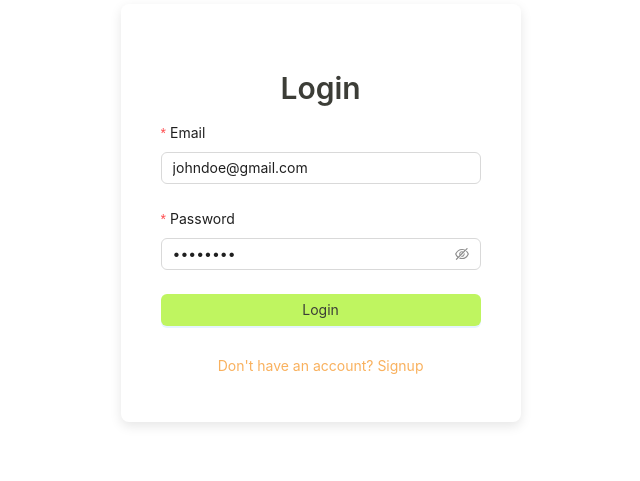
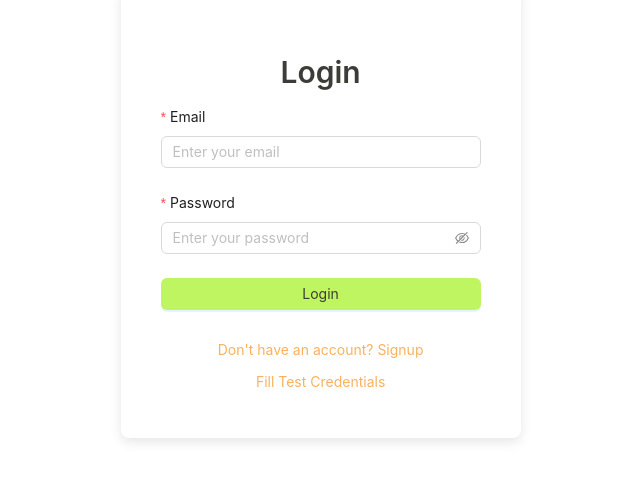
Before and after one commit to JowelTisso/PreparationTimeTracker, a React (Create React App) app: page /auth in a window 1280 px wide. Shown: the part 147-628 px from the top of the page, without its empty margins (365-1005 px from the left). Built offline with nearby package versions, Linux system fonts and the light colour scheme.

Commit message:
feat: enhance SideNav with username display, add loading state to login/signup buttons, fixed calendar data missing issue

```diff
--- a/src/frontend/components/BottomNav/BottomNavStyles.ts
+++ b/src/frontend/components/BottomNav/BottomNavStyles.ts
@@ -50,6 +50,14 @@ export const TriggerContainer = styled.div.withConfig({
 })<{ collapsed: boolean }>`
   display: flex;
   justify-content: ${({ collapsed }) => (collapsed ? "center" : "end")};
+
+  .username {
+    font-size: 1.1rem;
+    margin: 7px;
+    width: 65%;
+    font-weight: 500;
+  }
+
   .trigger {
     background-color: ${COLORS.white};
     margin-top: 5px;
--- a/src/frontend/components/BottomNav/SideNav.tsx
+++ b/src/frontend/components/BottomNav/SideNav.tsx
@@ -1,9 +1,10 @@
-import { Button, Layout } from "antd";
+import { Button, Layout, Typography } from "antd";
 import { useState } from "react";
 import logo from "../../../assets/favicon.png";
 import { MenuItem } from "./BottomNav";
 import { MenuWrapper, StyledLayout, TriggerContainer } from "./BottomNavStyles";
 import { MenuFoldOutlined, MenuUnfoldOutlined } from "@ant-design/icons";
+import { getLocalStorage } from "../../utils/helper";
 
 const { Sider } = Layout;
 
@@ -15,6 +16,9 @@ type SideNavProps = {
 
 const SideNav = ({ items, selectedKeys, onClick }: SideNavProps) => {
   const [collapsed, setCollapsed] = useState(false);
+  const userData = JSON.parse(getLocalStorage("userData") || "{}");
+  const { Text } = Typography;
+
   return (
     <StyledLayout>
       <Sider
@@ -27,6 +31,11 @@ const SideNav = ({ items, selectedKeys, onClick }: SideNavProps) => {
         width={220}
       >
         <TriggerContainer collapsed={collapsed}>
+          {!collapsed && (
+            <Text className="username" ellipsis>
+              {userData.name}
+            </Text>
+          )}
           <Button
             type="text"
             className="trigger"
--- a/src/frontend/screens/Auth/AuthStyles.ts
+++ b/src/frontend/screens/Auth/AuthStyles.ts
@@ -24,8 +24,21 @@ export const FormContainer = styled.div`
   flex: 1;
   padding: 40px;
 
+  .login-form-button {
+    color: ${COLORS.Secondary};
+    background-color: ${COLORS.Idle};
+    &:hover {
+      color: ${COLORS.white};
+      background-color: ${COLORS.Active} !important;
+    }
+  }
+
   .signup-link {
-    color: ${COLORS.Active} !important;
+    color: ${COLORS.Active};
+
+    &:hover {
+      color: ${COLORS.Secondary} !important;
+    }
   }
   &:active {
     background-color: white;
--- a/src/frontend/screens/Auth/Login.tsx
+++ b/src/frontend/screens/Auth/Login.tsx
@@ -1,11 +1,12 @@
+import { Button, Form, Input, Spin, Typography } from "antd";
+import axios from "axios";
 import React, { useState } from "react";
-import { Form, Input, Button, Typography } from "antd";
-import { CardWrapper, Container, FormContainer } from "./AuthStyles";
-import axios from "axios";
-import { saveToLocalStorage } from "../../utils/helper";
 import { useNavigate } from "react-router-dom";
 import { useMessageApi } from "../../context/MessageProvider";
 import { COLORS } from "../../utils/Colors";
+import { saveToLocalStorage } from "../../utils/helper";
+import { CardWrapper, Container, FormContainer } from "./AuthStyles";
+import { LoadingOutlined } from "@ant-design/icons";
 
 const { Title } = Typography;
 
@@ -21,6 +22,7 @@ const AuthScreen: React.FC = () => {
   const [form] = Form.useForm();
   const navigate = useNavigate();
   const messageApi = useMessageApi();
+  const [loading, setLoading] = useState(false);
 
   const onFinish = (values: ValuesType) => {
     const { name, email, password, confirmPassword } = values;
@@ -31,12 +33,9 @@ const AuthScreen: React.FC = () => {
     }
   };
 
-  const onFinishFailed = (errorInfo: any) => {
-    console.log("Failed:", errorInfo);
-  };
-
   const loginHandler = async (email: string, password: string) => {
     try {
+      setLoading(true);
       const userData = await axios.post("/users/login", {
         email,
         password,
@@ -57,6 +56,8 @@ const AuthScreen: React.FC = () => {
     } catch (error) {
       console.log(error);
       openNotification("error", "Invalid email or password");
+    } finally {
+      setLoading(false);
     }
   };
 
@@ -66,6 +67,7 @@ const AuthScreen: React.FC = () => {
     password: string,
     confirmPassword: string
   ) => {
+    setLoading(true);
     try {
       if (password !== confirmPassword) {
         openNotification("error", "Password and confirm password do not match");
@@ -87,6 +89,8 @@ const AuthScreen: React.FC = () => {
     } catch (error) {
       console.log(error);
       openNotification("error", "Signup failed, please try again");
+    } finally {
+      setLoading(false);
     }
   };
 
@@ -113,15 +117,7 @@ const AuthScreen: React.FC = () => {
             form={form}
             name="authForm"
             layout="vertical"
-            initialValues={{
-              remember: true,
-              // email: "jowel@abc.com",
-              // password: "123",
-              email: "johndoe@gmail.com",
-              password: "john@719",
-            }}
             onFinish={onFinish}
-            onFinishFailed={onFinishFailed}
           >
             {!isLogin && (
               <Form.Item
@@ -166,13 +162,22 @@ const AuthScreen: React.FC = () => {
               <Button
                 type="primary"
                 htmlType="submit"
+                className="login-form-button"
                 block
-                style={{
-                  color: COLORS.Secondary,
-                  backgroundColor: COLORS.Idle,
-                }}
+                disabled={loading}
               >
-                {isLogin ? "Login" : "Signup"}
+                {loading ? (
+                  <Spin
+                    indicator={<LoadingOutlined spin />}
+                    style={{
+                      color: "#fff",
+                    }}
+                  />
+                ) : isLogin ? (
+                  "Login"
+                ) : (
+                  "Signup"
+                )}
               </Button>
             </Form.Item>
           </Form>
@@ -183,11 +188,27 @@ const AuthScreen: React.FC = () => {
               setIsLogin(!isLogin);
               form.resetFields();
             }}
+            disabled={loading}
           >
             {isLogin
               ? "Don't have an account? Signup"
               : "Already have an account? Login"}
           </Button>
+          {isLogin && (
+            <Button
+              className="signup-link"
+              type="link"
+              onClick={() => {
+                form.setFieldsValue({
+                  email: "johndoe@gmail.com",
+                  password: "john@719",
+                });
+              }}
+              disabled={loading}
+            >
+              Fill Test Credentials
+            </Button>
+          )}
         </FormContainer>
       </CardWrapper>
     </Container>
--- a/src/frontend/screens/Calendar/Calendar.tsx
+++ b/src/frontend/screens/Calendar/Calendar.tsx
@@ -33,12 +33,11 @@ interface completedDateType {
   isChecked: boolean;
 }
 
-const userData = JSON.parse(getLocalStorage("userData") || "{}");
-
 const CalendarWithCheckbox = () => {
   const { completedDates, isModalOpen, loading, notes, currentDateString } =
     useSelector(({ calendarState }: RootState) => calendarState);
   const dispatch = useDispatch<AppDispatch>();
+  const userData = JSON.parse(getLocalStorage("userData") || "{}");
 
   const currentDate = dayjs(currentDateString);
   const dateString = currentDate.format("YYYY-MM-DD");
```
